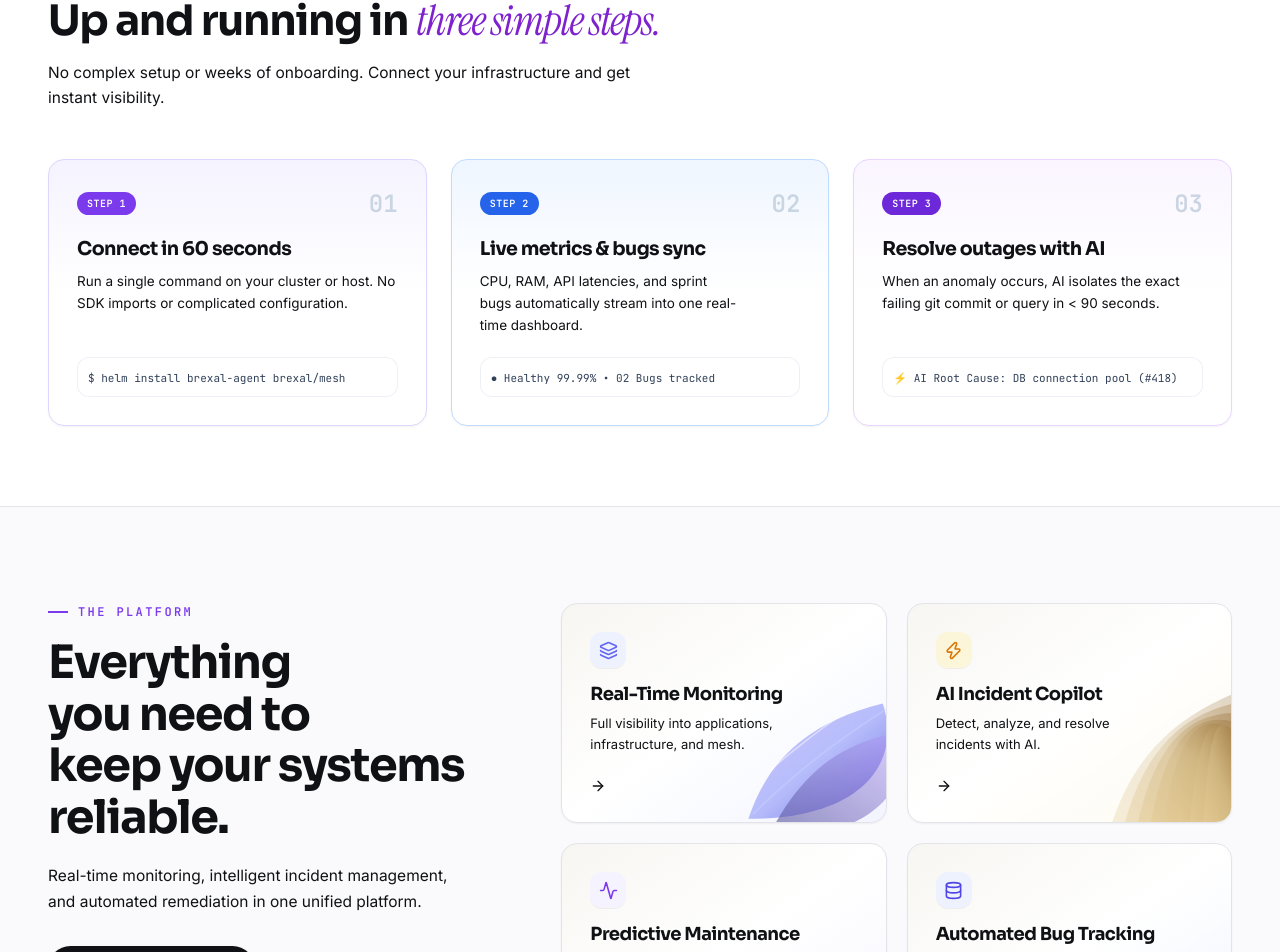
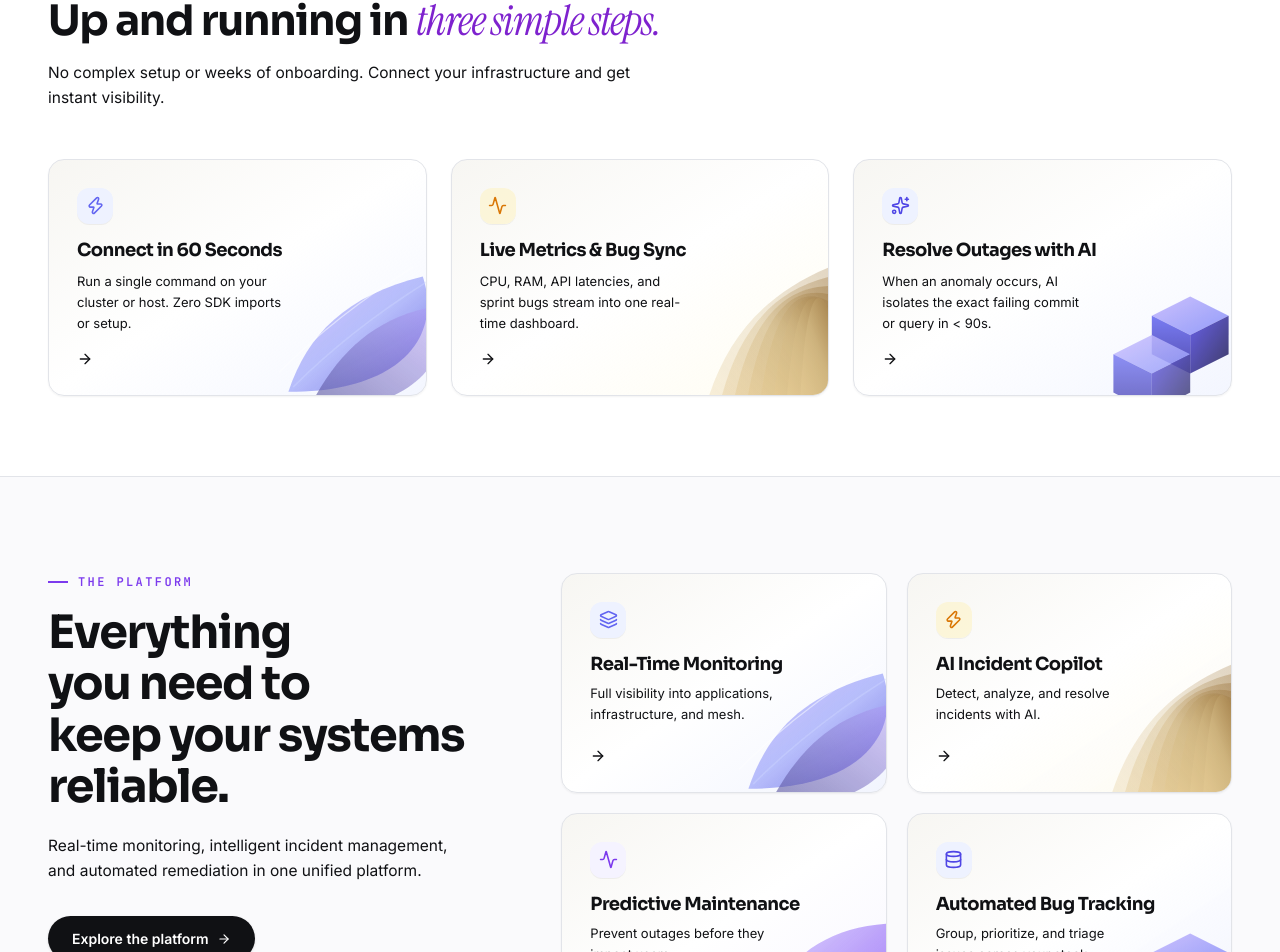
Before and after one commit to samarth3394/BhartiAppplus, a Next.js app in the folder frontend/: page / in a window 1280 px wide. Shown: the part 1040-1992 px from the top of the page. Built offline with nearby package versions, Linux system fonts and the light colour scheme.

Commit message:
design(how-it-works): adopt bento aesthetic with pastel icons, clean typography, arrows, and abstract vector artwork

```diff
--- a/frontend/src/app/page.tsx
+++ b/frontend/src/app/page.tsx
@@ -413,42 +413,9 @@ function StripeClientMarquee() {
 }
 
 /* ═══════════════════════════════════════════════════════════════
-   4.5. HOW BREXAL WORKS (3 SIMPLE STEPS)
+   4.5. HOW BREXAL WORKS (3 SIMPLE STEPS - REFINED BENTO CARDS)
    ═══════════════════════════════════════════════════════════════ */
 function HowItWorksSection() {
-  const steps = [
-    {
-      num: "01",
-      badge: "STEP 1",
-      title: "Connect in 60 seconds",
-      desc: "Run a single command on your cluster or host. No SDK imports or complicated configuration.",
-      snippet: "$ helm install brexal-agent brexal/mesh",
-      color: "from-[#F5F3FF] via-white to-white",
-      borderColor: "border-[#DDD6FE]",
-      badgeColor: "bg-[#7C3AED] text-white",
-    },
-    {
-      num: "02",
-      badge: "STEP 2",
-      title: "Live metrics & bugs sync",
-      desc: "CPU, RAM, API latencies, and sprint bugs automatically stream into one real-time dashboard.",
-      snippet: "● Healthy 99.99% • 02 Bugs tracked",
-      color: "from-[#EFF6FF] via-white to-white",
-      borderColor: "border-[#BFDBFE]",
-      badgeColor: "bg-[#2563EB] text-white",
-    },
-    {
-      num: "03",
-      badge: "STEP 3",
-      title: "Resolve outages with AI",
-      desc: "When an anomaly occurs, AI isolates the exact failing git commit or query in < 90 seconds.",
-      snippet: "⚡ AI Root Cause: DB connection pool (#418)",
-      color: "from-[#FAF5FF] via-white to-white",
-      borderColor: "border-[#E9D5FF]",
-      badgeColor: "bg-[#6D28D9] text-white",
-    },
-  ];
-
   return (
     <section id="how-it-works" className="py-14 sm:py-20 px-4 sm:px-8 lg:px-12 bg-white border-b border-[#E2E4E9]">
       <div className="max-w-[1320px] mx-auto text-left">
@@ -469,36 +436,136 @@ function HowItWorksSection() {
           </p>
         </div>
 
-        {/* 3 Steps Grid */}
+        {/* 3 Bento Cards Grid (Same design aesthetic as Platform section) */}
         <div className="grid grid-cols-1 md:grid-cols-3 gap-5 sm:gap-6">
-          {steps.map((st, i) => (
-            <div
-              key={i}
-              className={`rounded-2xl border ${st.borderColor} bg-gradient-to-b ${st.color} p-6 sm:p-7 flex flex-col justify-between shadow-xs hover:shadow-md transition-all relative overflow-hidden`}
-            >
-              <div>
-                <div className="flex items-center justify-between mb-4">
-                  <span className={`px-2.5 py-1 rounded-full text-[10px] font-mono font-bold tracking-wider ${st.badgeColor}`}>
-                    {st.badge}
-                  </span>
-                  <span className="text-2xl font-mono font-bold text-slate-300">
-                    {st.num}
-                  </span>
-                </div>
-                <h3 className="font-['Sora',sans-serif] text-[18px] sm:text-[19px] font-bold text-[#101114] mb-2 leading-snug">
-                  {st.title}
-                </h3>
-                <p className="text-[13px] sm:text-[13.5px] text-[#5B5F6B] leading-relaxed mb-5">
-                  {st.desc}
-                </p>
+
+          {/* ── STEP 1: CONNECT IN 60 SECONDS ── */}
+          <div className="group relative rounded-2xl border border-[#E2E4E9] bg-gradient-to-br from-[#F7F6F2] via-white to-[#EEF2FF]/70 p-6 sm:p-7 min-h-[220px] flex flex-col justify-between overflow-hidden shadow-xs hover:shadow-md hover:border-[#818CF8]/50 transition-all">
+            {/* Abstract Wave Ribbon Graphic */}
+            <div className="absolute -right-4 -bottom-4 w-40 h-40 sm:w-48 sm:h-48 pointer-events-none opacity-85 group-hover:scale-105 transition-transform">
+              <svg viewBox="0 0 200 200" className="w-full h-full">
+                <defs>
+                  <linearGradient id="howStepWave1" x1="0%" y1="0%" x2="100%" y2="100%">
+                    <stop offset="0%" stopColor="#C4B5FD" stopOpacity="0.85" />
+                    <stop offset="50%" stopColor="#818CF8" stopOpacity="0.65" />
+                    <stop offset="100%" stopColor="#4338CA" stopOpacity="0.9" />
+                  </linearGradient>
+                  <linearGradient id="howStepWave2" x1="100%" y1="0%" x2="0%" y2="100%">
+                    <stop offset="0%" stopColor="#A78BFA" stopOpacity="0.6" />
+                    <stop offset="100%" stopColor="#312E81" stopOpacity="0.85" />
+                  </linearGradient>
+                </defs>
+                <path d="M 40 180 C 60 120, 100 80, 180 60 C 200 120, 160 180, 40 180 Z" fill="url(#howStepWave1)" />
+                <path d="M 60 200 C 90 140, 130 100, 200 90 C 210 150, 170 200, 60 200 Z" fill="url(#howStepWave2)" opacity="0.75" />
+                <path d="M 30 160 Q 90 100 170 50" stroke="#FFFFFF" strokeWidth="1.5" fill="none" opacity="0.5" />
+                <path d="M 45 175 Q 105 115 185 65" stroke="#C7D2FE" strokeWidth="1.5" fill="none" opacity="0.4" />
+              </svg>
+            </div>
+
+            <div className="relative z-10 text-left">
+              <div className="w-9 h-9 rounded-xl bg-[#EEF2FF] flex items-center justify-center text-[#6366F1] mb-3.5 shadow-2xs">
+                <Zap size={19} />
               </div>
+              <h3 className="text-[17px] sm:text-[18px] font-bold text-[#101114] mb-2 leading-snug">
+                Connect in 60 Seconds
+              </h3>
+              <p className="text-[12.5px] sm:text-[13px] text-[#5B5F6B] leading-relaxed max-w-[210px]">
+                Run a single command on your cluster or host. Zero SDK imports or setup.
+              </p>
+            </div>
 
-              {/* Code / Visual snippet */}
-              <div className="pt-3 border-t border-slate-200/60 font-mono text-[11px] text-slate-700 bg-white/80 p-2.5 rounded-xl border border-slate-200 shadow-3xs truncate">
-                {st.snippet}
+            <div className="relative z-10 pt-4 flex items-center text-[#101114] group-hover:text-[#425CF5] font-semibold text-sm transition-colors">
+              <ArrowRight size={16} className="group-hover:translate-x-1 transition-transform" />
+            </div>
+          </div>
+
+          {/* ── STEP 2: LIVE METRICS & BUGS SYNC ── */}
+          <div className="group relative rounded-2xl border border-[#E2E4E9] bg-gradient-to-br from-[#F7F6F2] via-white to-[#FFFBEB]/70 p-6 sm:p-7 min-h-[220px] flex flex-col justify-between overflow-hidden shadow-xs hover:shadow-md hover:border-[#C8A96B]/50 transition-all">
+            {/* Golden Radial Architectural Fins Graphic */}
+            <div className="absolute -right-3 -bottom-3 w-40 h-40 sm:w-48 sm:h-48 pointer-events-none opacity-85 group-hover:scale-105 transition-transform">
+              <svg viewBox="0 0 200 200" className="w-full h-full">
+                <defs>
+                  <linearGradient id="howStepGoldFin" x1="0%" y1="100%" x2="100%" y2="0%">
+                    <stop offset="0%" stopColor="#E2C385" stopOpacity="0.9" />
+                    <stop offset="50%" stopColor="#C8A96B" stopOpacity="0.75" />
+                    <stop offset="100%" stopColor="#85581A" stopOpacity="0.85" />
+                  </linearGradient>
+                </defs>
+                {[0, 1, 2, 3, 4, 5, 6, 7].map((i) => (
+                  <path
+                    key={i}
+                    d={`M ${60 + i * 14} 200 C ${80 + i * 12} ${130 - i * 6}, ${120 + i * 8} ${80 - i * 5}, 200 ${50 + i * 12} L 200 200 Z`}
+                    fill="url(#howStepGoldFin)"
+                    opacity={0.35 + i * 0.08}
+                  />
+                ))}
+              </svg>
+            </div>
+
+            <div className="relative z-10 text-left">
+              <div className="w-9 h-9 rounded-xl bg-[#FEF3C7]/60 flex items-center justify-center text-[#D97706] mb-3.5 shadow-2xs">
+                <Activity size={19} />
               </div>
+              <h3 className="text-[17px] sm:text-[18px] font-bold text-[#101114] mb-2 leading-snug">
+                Live Metrics &amp; Bug Sync
+              </h3>
+              <p className="text-[12.5px] sm:text-[13px] text-[#5B5F6B] leading-relaxed max-w-[210px]">
+                CPU, RAM, API latencies, and sprint bugs stream into one real-time dashboard.
+              </p>
             </div>
-          ))}
+
+            <div className="relative z-10 pt-4 flex items-center text-[#101114] group-hover:text-[#C8A96B] font-semibold text-sm transition-colors">
+              <ArrowRight size={16} className="group-hover:translate-x-1 transition-transform" />
+            </div>
+          </div>
+
+          {/* ── STEP 3: RESOLVE OUTAGES WITH AI ── */}
+          <div className="group relative rounded-2xl border border-[#E2E4E9] bg-gradient-to-br from-[#F7F6F2] via-white to-[#EEF2FF]/70 p-6 sm:p-7 min-h-[220px] flex flex-col justify-between overflow-hidden shadow-xs hover:shadow-md hover:border-[#4F46E5]/50 transition-all">
+            {/* Geometric Isometric 3D Steps Graphic */}
+            <div className="absolute -right-3 -bottom-3 w-40 h-40 sm:w-48 sm:h-48 pointer-events-none opacity-85 group-hover:scale-105 transition-transform">
+              <svg viewBox="0 0 200 200" className="w-full h-full">
+                <defs>
+                  <linearGradient id="howStep3DTop" x1="0%" y1="0%" x2="100%" y2="100%">
+                    <stop offset="0%" stopColor="#C4B5FD" />
+                    <stop offset="100%" stopColor="#818CF8" />
+                  </linearGradient>
+                  <linearGradient id="howStep3DSide1" x1="0%" y1="0%" x2="0%" y2="100%">
+                    <stop offset="0%" stopColor="#6366F1" />
+                    <stop offset="100%" stopColor="#3730A3" />
+                  </linearGradient>
+                  <linearGradient id="howStep3DSide2" x1="0%" y1="0%" x2="100%" y2="100%">
+                    <stop offset="0%" stopColor="#4F46E5" />
+                    <stop offset="100%" stopColor="#1E1B4B" />
+                  </linearGradient>
+                </defs>
+                <g transform="translate(45, 45)">
+                  <polygon points="100,40 140,60 100,80 60,60" fill="url(#howStep3DTop)" />
+                  <polygon points="60,60 100,80 100,120 60,100" fill="url(#howStep3DSide1)" />
+                  <polygon points="100,80 140,60 140,100 100,120" fill="url(#howStep3DSide2)" />
+                  <polygon points="60,80 100,100 60,120 20,100" fill="url(#howStep3DTop)" opacity="0.85" />
+                  <polygon points="20,100 60,120 60,160 20,140" fill="url(#howStep3DSide1)" opacity="0.85" />
+                  <polygon points="60,120 100,100 100,140 60,160" fill="url(#howStep3DSide2)" opacity="0.85" />
+                </g>
+              </svg>
+            </div>
+
+            <div className="relative z-10 text-left">
+              <div className="w-9 h-9 rounded-xl bg-[#EEF2FF] flex items-center justify-center text-[#4F46E5] mb-3.5 shadow-2xs">
+                <Sparkles size={19} />
+              </div>
+              <h3 className="text-[17px] sm:text-[18px] font-bold text-[#101114] mb-2 leading-snug">
+                Resolve Outages with AI
+              </h3>
+              <p className="text-[12.5px] sm:text-[13px] text-[#5B5F6B] leading-relaxed max-w-[210px]">
+                When an anomaly occurs, AI isolates the exact failing commit or query in &lt; 90s.
+              </p>
+            </div>
+
+            <div className="relative z-10 pt-4 flex items-center text-[#101114] group-hover:text-[#4F46E5] font-semibold text-sm transition-colors">
+              <ArrowRight size={16} className="group-hover:translate-x-1 transition-transform" />
+            </div>
+          </div>
+
         </div>
 
       </div>
```
